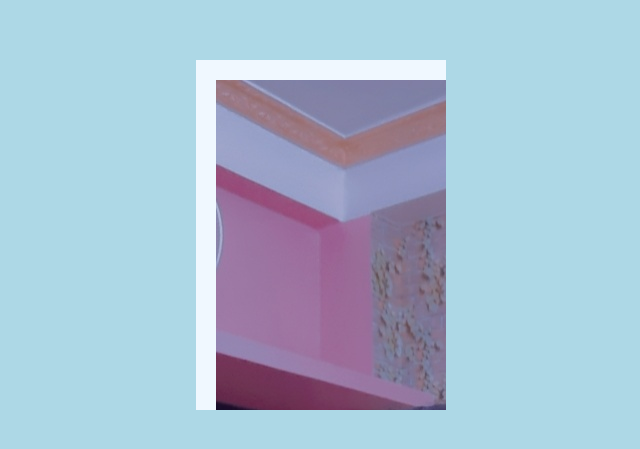
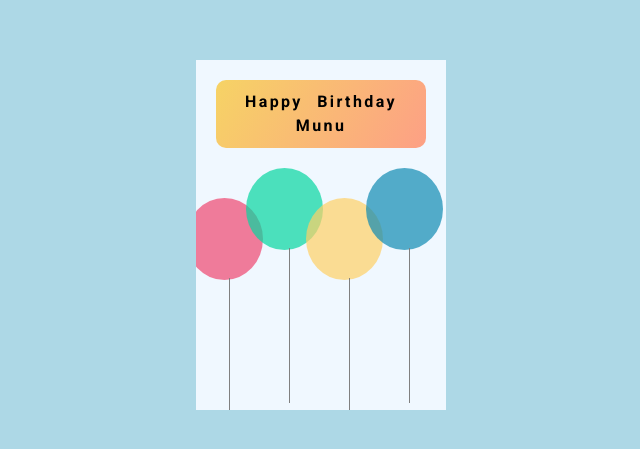
Before and after one commit to Magar0/Birthday-card-using-css, a plain HTML site: page index.html in a window 1280 px wide. Shown: the part 165-614 px from the top of the page, without its empty margins (319-959 px from the left). Drawn offline with Linux system fonts and the light colour scheme.

Commit message:
changed again

```diff
--- a/index.html
+++ b/index.html
@@ -16,7 +16,6 @@
         <div class="birthdayCard">
 
             <div class="cardFront">
-                <img src="./BirthdayGirl.jpg" alt="pic">
                 <p class="happy text-center">Happy Birthday </br> Munu</p>
                 <p></p>
 
--- a/style.css
+++ b/style.css
@@ -1,3 +1,5 @@
+  @import url('https://fonts.googleapis.com/css2?family=Roboto:wght@700&display=swap');
+
 * {
     margin: 0;
     padding: 0;
@@ -38,10 +40,6 @@ body {
     box-shadow:  inset 100px 20px 100px rgba(0, 0, 0, .2), 0 10px 100px rgba(0, 0, 0, 0.5);
 }
 
-.birthdayCard:hover .cardFront{
-    transform: rotateY(-160deg);
-    box-shadow:  inset 100px 20px 100px rgba(0, 0, 0, .2), 0 10px 100px rgba(0, 0, 0, 0.5);
-}
 
 
 /* front part .................. */
@@ -66,16 +64,26 @@ body {
 
 }
 
+.birthdayCard:hover .cardFront{
+    transform: rotateY(-160deg);
+    box-shadow:  inset 100px 20px 100px rgba(0, 0, 0, .2), 0 10px 100px rgba(0, 0, 0, 0.5);
+
+    background: url("./BirthdayGirl.jpg");
+    background-size: cover;
+    background-position: bottom;
+}
+
 .happy {
-    font-family: Tahoma, sans-serif;
+    font-family: 'Roboto', sans-serif;
     line-height: 1.5rem;
     letter-spacing: 0.15rem;
     padding: 10px;
     font-weight: 900;
+
     word-spacing: 0.5rem;
     background-image: linear-gradient(120deg, #f6d365 0%, #fda085 100%);
     border-radius: 10px;
-    transition: .3s;
+    transition: .2s;
 }
 
 .birthdayCard:hover .happy {
@@ -87,7 +95,7 @@ body {
 
 .balloons {
     position: absolute;
-    transition: all 0.3s;
+    transition: all 0.2s;
 }
 
 .balloonOne,
@@ -141,9 +149,8 @@ body {
 .birthdayCard:hover .balloons {
     visibility: hidden;
 }
-/* .birthdayCard:hover .cardFront {
-    background-image: url("./BirthdayGirl.jpg");
-} */
+
+
 
 /* second part................ */
 
@@ -177,7 +184,7 @@ body {
 .receiver {
     /* float: left; */
     display: block;
-    margin: 20px 0 10px;
+    margin: 15px 0 7px;
 
 }
 
@@ -189,7 +196,7 @@ body {
 }
 
 .sender {
-    margin: 20px 20px 0 0;
+    margin: 10px 20px 0 0;
     text-decoration: underline;
     text-align: end;
 }
```
